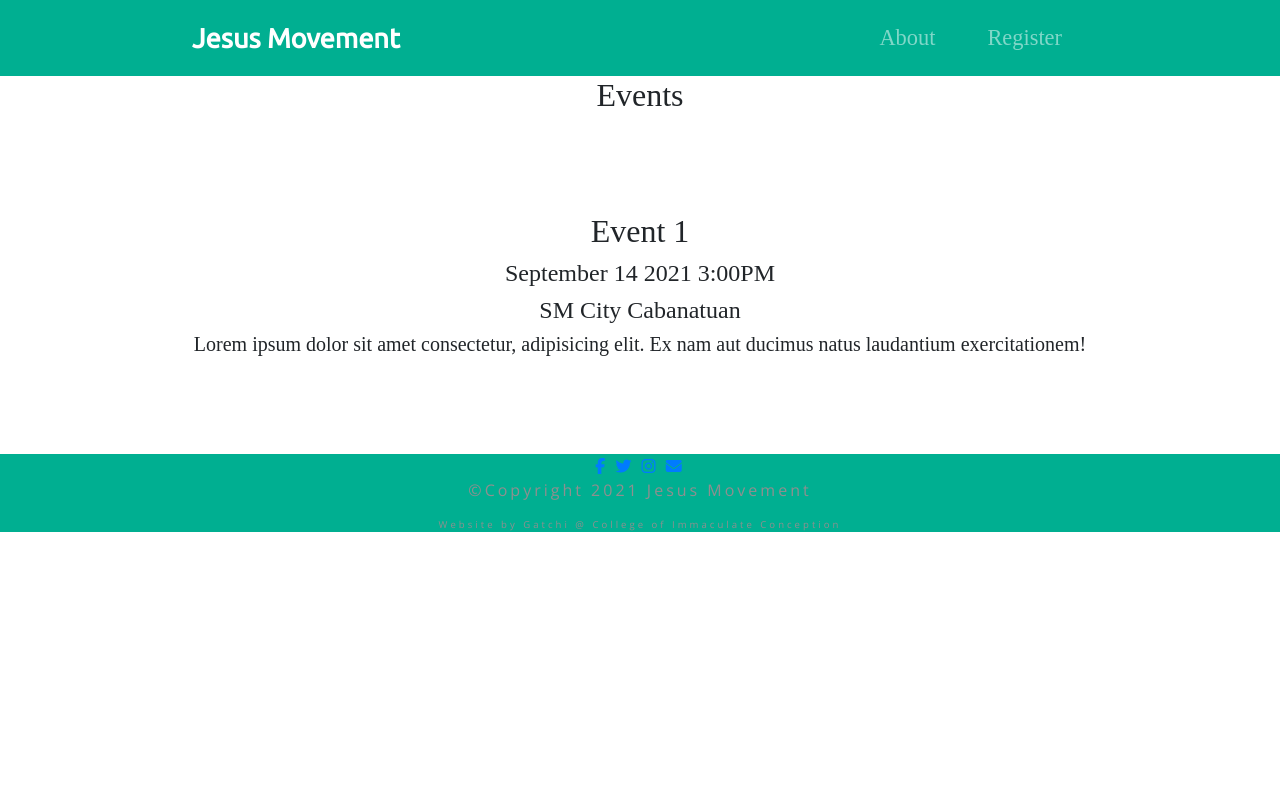
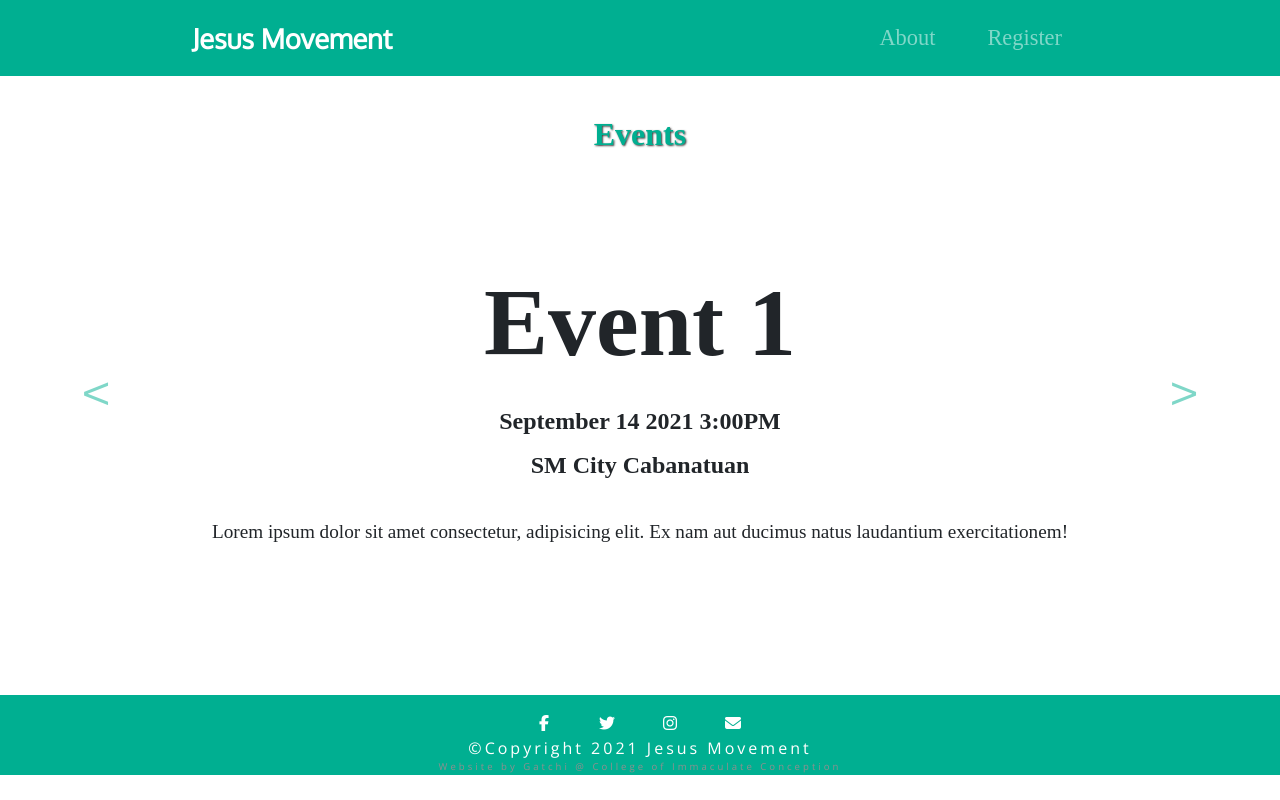
Before and after one commit to gatchigat/jmovement, a PHP site: page /events.php in a window 1280 px wide. Run offline with PHP 8.4, Linux system fonts and the light colour scheme; some libraries are stand-ins or nearby versions; some web fonts are replaced.

Commit message:
Add files via upload

```diff
--- a/css/styles.css
+++ b/css/styles.css
@@ -44,7 +44,7 @@ p {
   font-size: 1.4rem;
 }
 .navbar-brand {
-  font-family: "Ubuntu", sans-serif;
+  font-family: "Oxygen", sans-serif;
   font-size: 1.7rem;
   font-weight: bold;
 }
@@ -53,6 +53,9 @@ p {
 }
 .others{
   padding: 1% 15%;
+}
+#register .container-fluid{
+  padding: 3% 15%;
 }
 
 /* SECTIONS */
@@ -78,6 +81,7 @@ p {
   /* transform: rotate(25deg); */
   position: absolute;
   right: 1%;
+  /*z-index: 3;*/
 }
 
 #features {
@@ -108,7 +112,14 @@ p {
 /* Testimonial Section */
 #testimonials {
   background-color: #18ac9f;
+  /*height: 800px;*/
 }
+.testimonialHeading{
+padding-top: 3%;
+font-weight: bolder;
+color: white;
+}
+
 .testimonial-text {
   font-size: 3rem;
   /* font-weight: 400; */
@@ -120,11 +131,19 @@ p {
   margin: 20px;
 }
 .testi1 {
-  padding-bottom: 0;
+  padding-bottom: 3%;
+}
+.testi3 {
+  padding-bottom: 3.5%;
 }
 /* .testi2 {
   padding-bottom: 14.5%;
 } */
+
+.carousel-indicator {
+   position: relative;
+   bottom: -50px;
+ }
 #press {
   background-color: #18ac9f;
   /* padding-top: 5%; */
@@ -164,8 +183,8 @@ p {
 
 /* CTA */
 
-#cta {
-  padding: 10% 15%;
+#cta .container-fluid{
+  padding: 10% 12%;
 }
 
 .cta-heading {
@@ -195,7 +214,7 @@ p {
   /*color: #ffffff;*/
   font-size: 1rem;
   margin: 0;
-  padding: 0.001% 15% 2% 15%;
+  padding: 0.001% 15% 1% 15%;
 }
 .copy-foot2 {
   font-size: 0.6rem;
@@ -203,12 +222,55 @@ p {
   margin: 0;
   padding: 0;
 }
+.copy-foot1Others {
+  /*color: #ffffff;*/
+  font-size: 1rem;
+  margin: 0;
+  padding: 0.001% 15% 0 15%;
+}
+.footer-others{
+  color: white;
+}
+.social-icon-others {
+  width: 4%;
+  margin: 20px 10px 5px 10px;
+  color: white;
+}
+.social-icon-others:hover {
+  color: #2adabc;
+}
 
 #othersMain{
+
   display: flex;
   justify-content: center;
   align-items: center;
   text-align: left;
+  flex-direction: column;
+
+}
+.othersMain{
+  display: flex;
+  justify-content: center;
+  align-items: center;
+  text-align: left;
+  flex-direction: column;
+}
+.othersMainEvent{
+  display: flex;
+  justify-content: center;
+  align-items: center;
+  text-align: center;
+  flex-direction: column;
+}
+.phpDiv{
+  padding-top: 3%;
+  margin: 0;
+  font-family: 'Kalam',sans-serif;
+  font-size: 3rem;
+   color: #00af91;
+ text-shadow: 2px 2px 2px #3d3d3d;
+  font-weight: bolder;
 }
 table td{
   padding: 10px 20px;
@@ -219,9 +281,101 @@ table td{
   padding: 20px;
   width: 50vw;
 }
+.input-label{
+  font-family: 'Montserrat-Light',sans-serif;
+  font-weight: 600;
+  font-size: 1.5rem;
+  letter-spacing: 3px;
+}
+/*input[type='number']{
+    width: 600px;
+}*/
+button{
+  border-radius: 10px;
+  outline-color: #00af91;
+}
+.buttonDiv{
+  text-align: center;
+  padding-top:3%;
+}
+
+.bold{
+  font-weight: 900;
+  line-height: 1.5;
+  }
+
+.colorG{
+ color: #00af91;
+ text-shadow: 1px 1px 2px #3d3d3d;
+}
 
 
+.bolder{
+  font-weight: 900;
+  list-style: 2.5;
+  padding-top: 3%;
+}
+.big{
+  font-size: 6rem;
+  line-height: 1.5;
+
+}
+.pad{
+  padding: 3% 3%;
+}
+
+/*EVENTS*/
+#events {
+  /*background-color: #18ac9f;*/
+}
+#events{
+  width:100%;
+  margin-bottom: 4%;
+}
+#events .carousel-item {
+  /*height: 80vh;*/
+}
+.eventsHeading{
+padding-top: 3%;
+font-weight: bolder;
+color: black;
+}
+
+.event-text {
+  padding-top: 3%;
+  font-size: 1.2rem;
+   font-weight: 400;
+  line-height: 1.5;
+}
+/*.testimonial-img {
+  width: 10%;
+  border-radius: 100%;
+  margin: 20px;
+}*/
 /* MEDIA QUERY */
+.carousel-control-prev-icon1,
+.carousel-control-next-icon1 {
+  height: 100px;
+  width: 100px;
+  outline: black;
+/*  background-size: 100%, 100%;
+  border-radius: 50%;
+  border: 1px solid black;*/
+  background-image: none;
+}
+
+.carousel-control-next-icon1:after
+{
+  content: '>';
+  font-size: 55px;
+  color: #00af91;
+}
+
+.carousel-control-prev-icon1:after {
+  content: '<';
+  font-size: 55px;
+  color: #00af91;
+}
 
 @media (max-width: 1020px) {
   #title .container-fluid {
@@ -246,4 +400,15 @@ table td{
   .cta-heading {
     font-size: 2rem;
   }
+  #events{
+    padding-bottom: 5%;
+    /*height: 100%;*/
+    /*position: static;*/
+  }
+  #events .big{
+    font-size: 3rem;
+
+  }
+
+
 }
--- a/events.php
+++ b/events.php
@@ -97,14 +97,14 @@ include "about.php"
              <div id="event-carousel" class="carousel slide " data-ride="false">
 
               <div class="carousel-inner">
-                <div class="testi2 carousel-item active container-fluid">
-                   <h2 class="testi1 bold big"><?php echo $heading1; ?>
+                <div class="testi12 carousel-item active container-fluid">
+                   <h2 class="testi2 bold big"><?php echo $heading1; ?>
                   </h2>
-                  <h4 class="testi1 bold"><?php echo $date1; ?>
+                  <h4 class="testi2 bold"><?php echo $date1; ?>
                   </h4>
-                  <h4 class="testi1 bold"><?php echo $venue1; ?>
+                  <h4 class="testi2 bold"><?php echo $venue1; ?>
                   </h4>
-                  <h5 class="testi1 event-text"><?php echo $desc1; ?>
+                  <h5 class="testi2 event-text"><?php echo $desc1; ?>
                   </h5>
                 </div>
                      <div class="testi2 carousel-item container-fluid">
```
